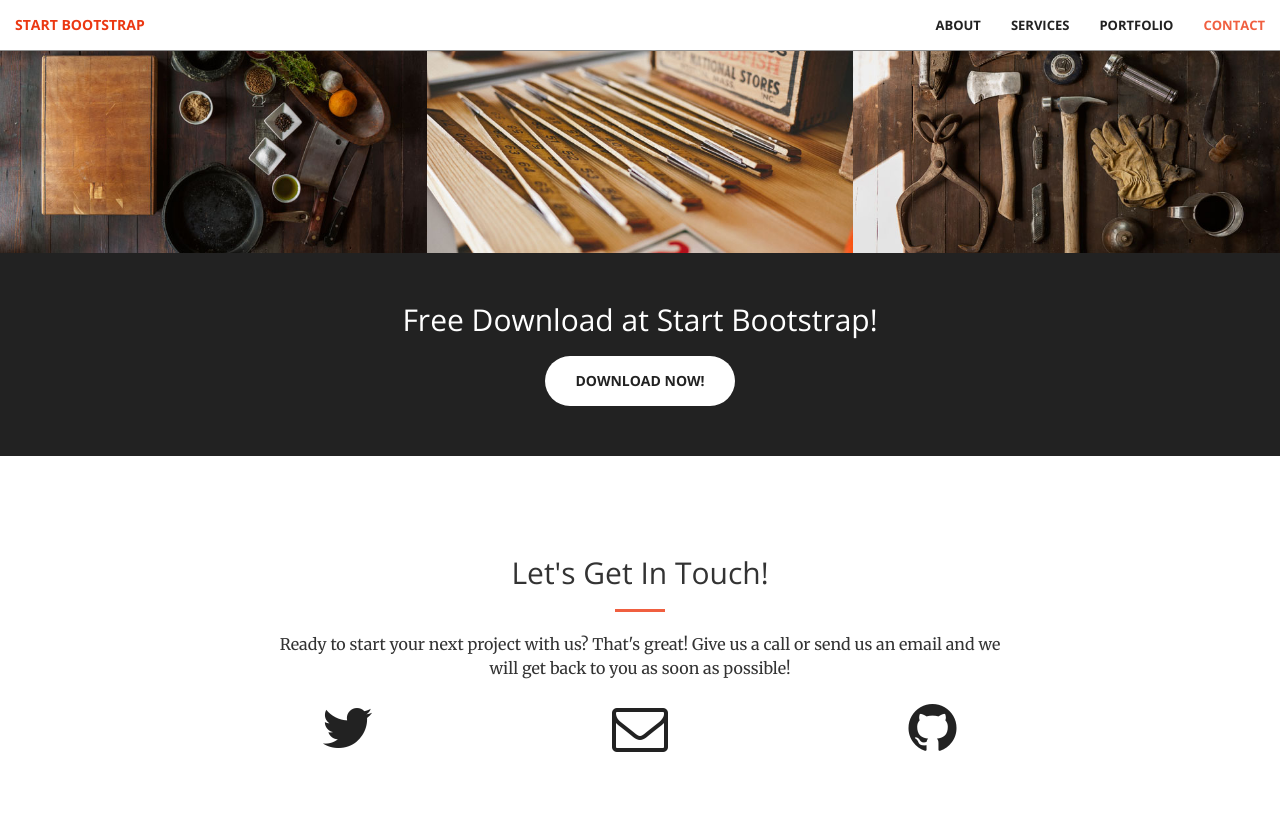
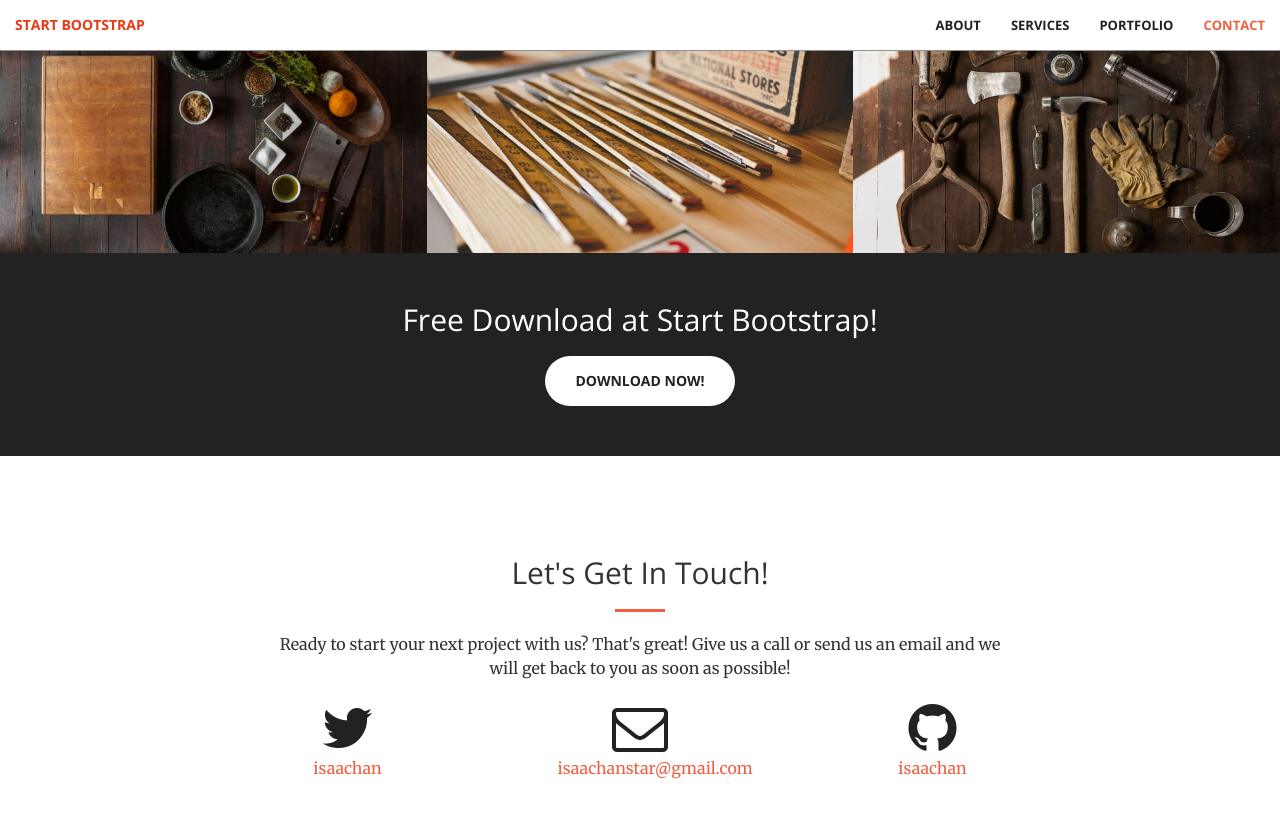
Before and after one commit to isaachan/isaachan.github.io, a Jekyll site: the page built from index.html, in a window 1280 px wide and 900 px high, scrolled down 1981 px. Shown: the top 818 px of the window. Built offline with Jekyll 4.4.1, drawn with Linux system fonts in a browser that asks for light colours; some of the changed lines change nothing that is shown.

Commit message:
update config.yml

```diff
--- a/_config.yml
+++ b/_config.yml
@@ -1,12 +1,13 @@
 # Site settings
-title:
-email:
+title: Embedded Agile
+email: isaachanstar@gmail.com
 description: > # this means to ignore newlines until "baseurl:"
+  Agile has not been successful in Embedded System development like what happend in Enterprise, Web, Telecom software development. This website records the best practices, methods, tools that can adopt agile in embedded software.
 baseurl: "" # the subpath of your site, e.g. /blog/
 url: "" # the base hostname & protocol for your site
 
-twitter_username:
-github_username:
+twitter_username: isaachan
+github_username: isaachan
 
 # Build settings
 markdown: kramdown
```
